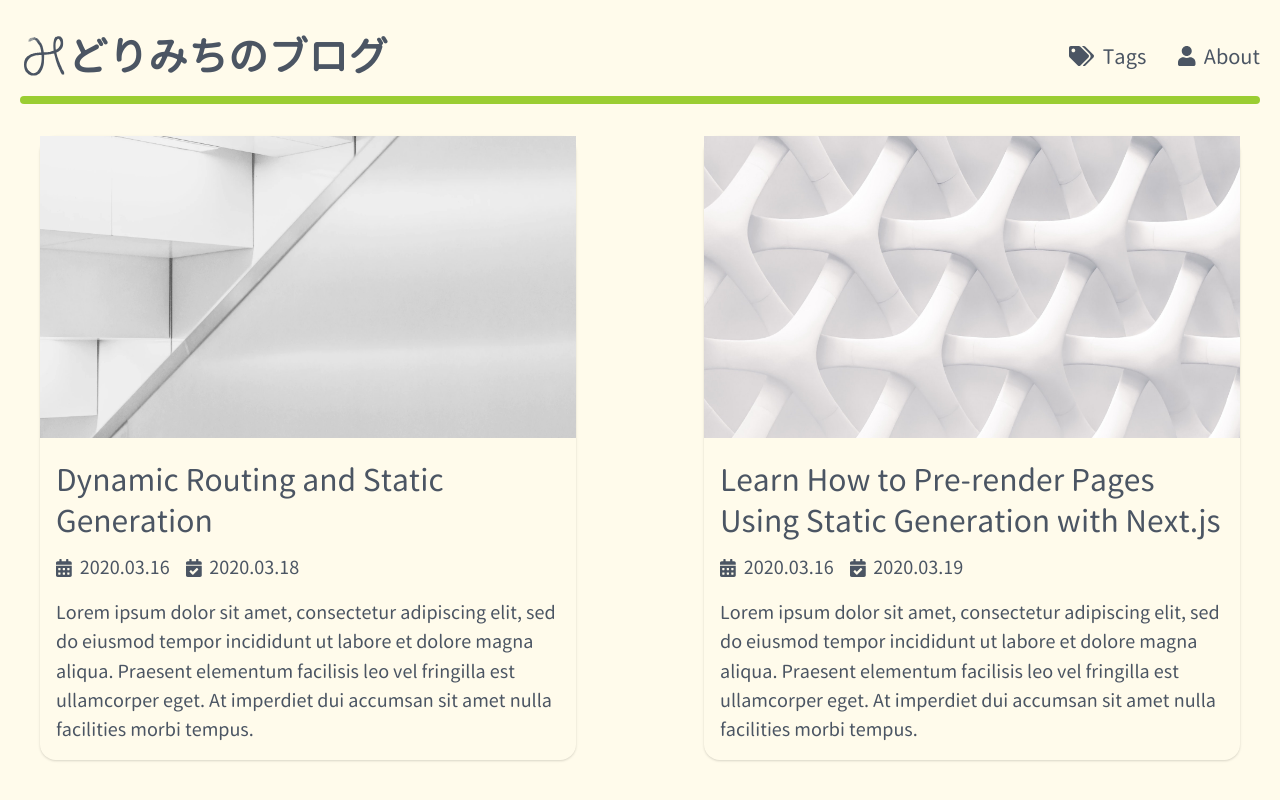
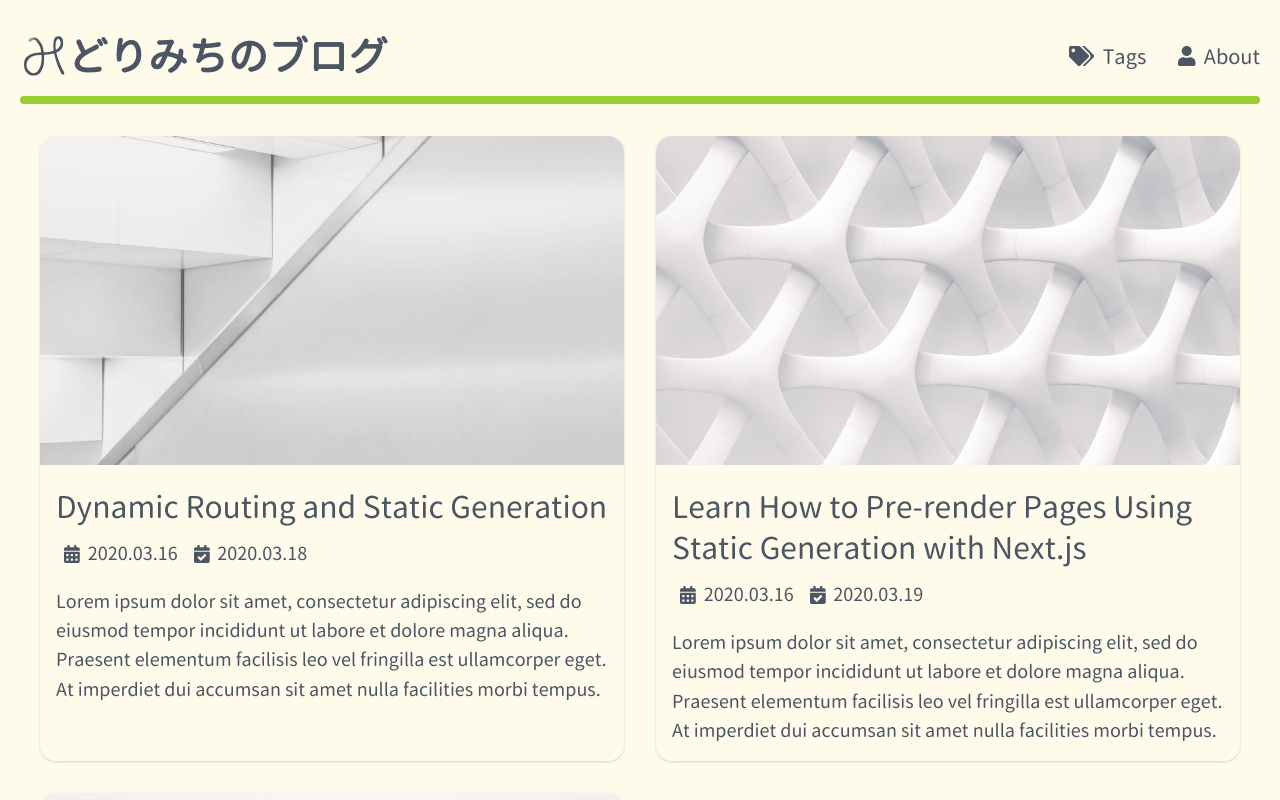
Before and after one commit to midorimici/nextjs-blog, a Next.js app: page / in a window 1280 px wide. Shown: the top 800 px of the page. Built offline with nearby package versions, Linux system fonts and the light colour scheme.

Commit message:
💄 #1 update post list style

```diff
--- a/components/cover-image.tsx
+++ b/components/cover-image.tsx
@@ -1,22 +1,18 @@
-import cn from 'classnames'
 import Image from 'next/image'
 
 type Props = {
   title: string
   src: string
-  slug: string
 }
 
-const CoverImage = ({ title, src, slug }: Props) => {
+const CoverImage = ({ title, src }: Props) => {
   return (
     <Image
       src={src}
       width={640}
       height={360}
       alt={`Cover Image for ${title}`}
-      className={cn('shadow-small', {
-        'hover:shadow-medium transition-shadow duration-200': slug,
-      })}
+      className="rounded-t-2xl"
     />
   )
 }
--- a/components/date-formatter.tsx
+++ b/components/date-formatter.tsx
@@ -10,7 +10,7 @@ type Props = {
 const DateFormatter = ({ dateString, type }: Props) => {
   const date = parseISO(dateString)
   return (
-    <time dateTime={dateString} className="flex items-center gap-2">
+    <time dateTime={dateString} className="mx-2 inline-flex items-center gap-2">
       <FontAwesomeIcon
         icon={type === 'date' ? faCalendarAlt : faCalendarCheck}
         className="w-4"
--- a/components/post-preview.tsx
+++ b/components/post-preview.tsx
@@ -19,17 +19,19 @@ const PostPreview = ({
 }: Props) => {
   return (
     <article className={`
+      post-preview
+      mx-auto
       relative
       rounded-2xl
       cursor-pointer
       transition duration-300
-      shadow hover:shadow-md hover:bg-white
+      shadow hover:shadow-lg hover:bg-white
+      hover:opacity-80
     `}>
       <Link as={`/posts/${slug}`} href="/posts/[slug]">
-        <a className="absolute top-0 left-0 w-full h-full"></a>
+        <a className="absolute top-0 left-0 w-full h-full z-10"></a>
       </Link>
       <CoverImage
-        slug={slug}
         title={title}
         src={`/assets/${slug}.jpg`}
       />
@@ -37,7 +39,7 @@ const PostPreview = ({
         <h3 className="text-3xl mb-3 leading-snug">
           {title}
         </h3>
-        <div className="text-lg mb-4 flex items-center gap-4">
+        <div className="text-lg mb-4">
           <DateFormatter dateString={date} type='date' />
           <DateFormatter dateString={lastmod} type='lastmod' />
         </div>
--- a/components/stories.tsx
+++ b/components/stories.tsx
@@ -7,7 +7,7 @@ type Props = {
 
 const Stories = ({ posts }: Props) => {
   return (
-    <div className="grid grid-cols-1 md:grid-cols-2 md:gap-x-16 lg:gap-x-32 gap-y-20 md:gap-y-32 mb-32">
+    <div className="grid grid-cols-1 md:grid-cols-2 md:gap-x-8 gap-y-8 mb-4">
       {posts.map((post) => (
         <PostPreview
           key={post.slug}
--- a/styles/index.css
+++ b/styles/index.css
@@ -37,3 +37,9 @@ body {
     @apply sm:text-xl text-gray-600;
     font-family: genjyuu, "Meiryo", serif;
 }
+
+@media (min-width: 1536px) {
+    .post-preview {
+        width: 640px;
+    }
+}
```
